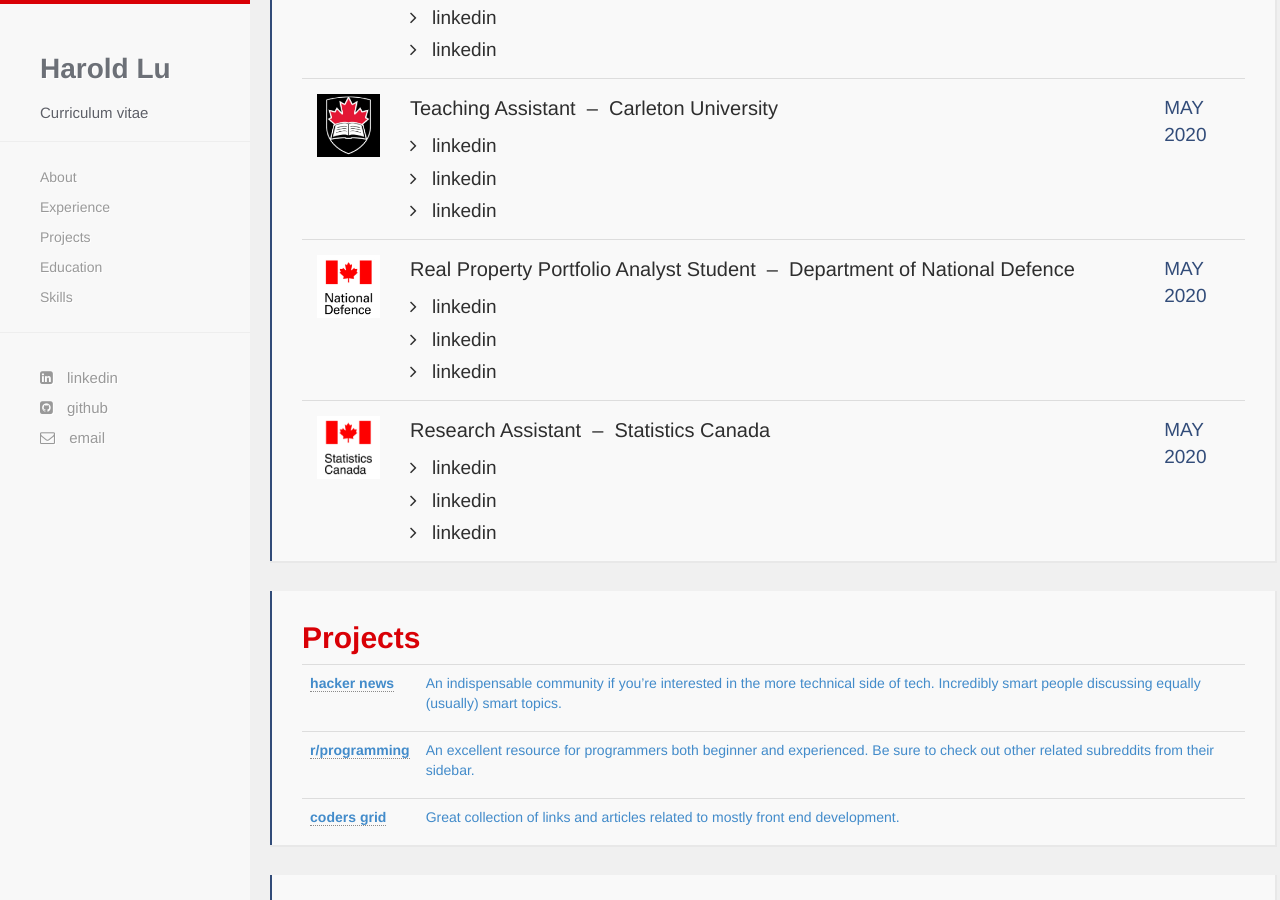
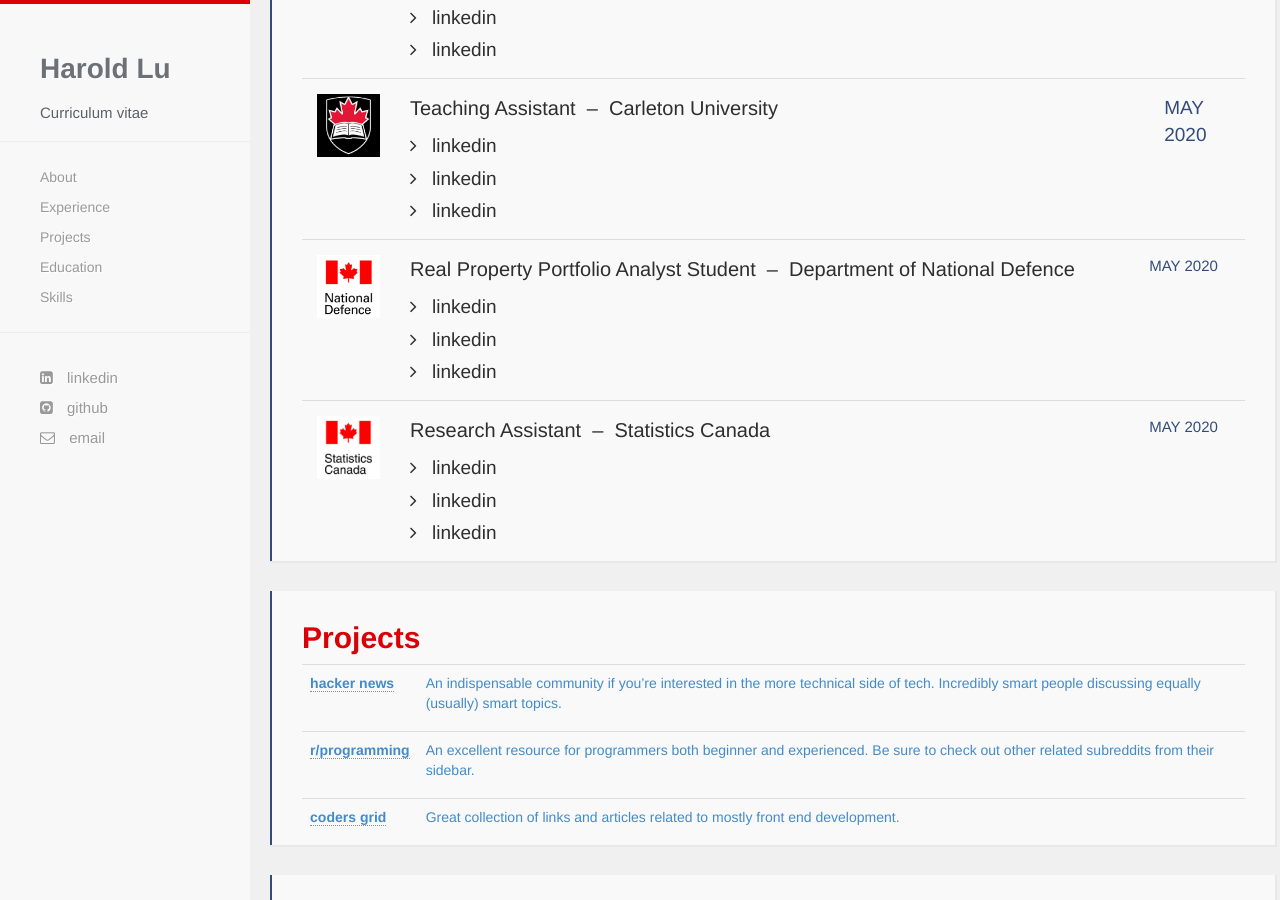
Before and after one commit to harold-lu/harold-lu.github.io, a Jekyll site: the page built from index.html, in a window 1280 px wide and 900 px high, scrolled down 1180 px. Built offline with Jekyll 4.4.1, drawn with Linux system fonts in a browser that asks for light colours; nearby versions of some CDN libraries; some web fonts are replaced.

Commit message:
table update

```diff
--- a/index.html
+++ b/index.html
@@ -72,8 +72,8 @@ title: Herring Cove
 				<li><i class="fa fa-angle-right" style="padding-right:10px"></i> linkedin</li>
 			  </ul>
 			</td>
-			<td style="padding:15px">
-			  <p style="color:#324C79; font-size:19px">MAY 2020</p>
+            <td style="padding:15px 0px">
+			  <p style="color:#324C79; font-size:15px">MAY 2020</p>
 			</td>
           </tr>
 		  <tr>
@@ -88,8 +88,8 @@ title: Herring Cove
 				<li><i class="fa fa-angle-right" style="padding-right:10px"></i> linkedin</li>
 			  </ul>
 			</td>
-			<td style="padding:15px">
-			  <p style="color:#324C79; font-size:19px">MAY 2020</p>
+            <td style="padding:15px 0px">
+			  <p style="color:#324C79; font-size:15px">MAY 2020</p>
 			</td>
           </tr>
         </tbody>
```
